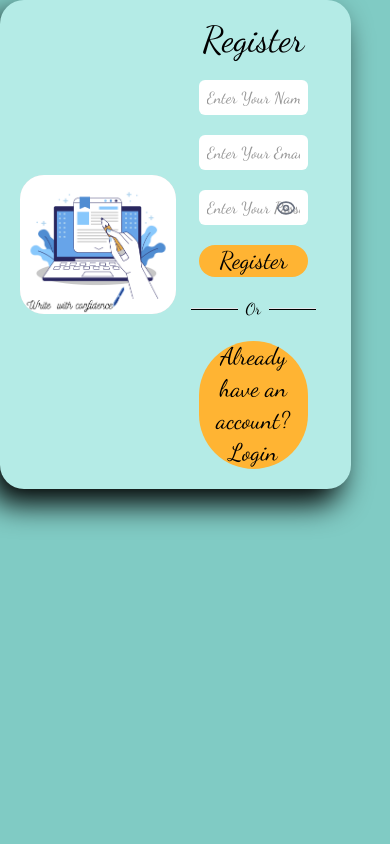
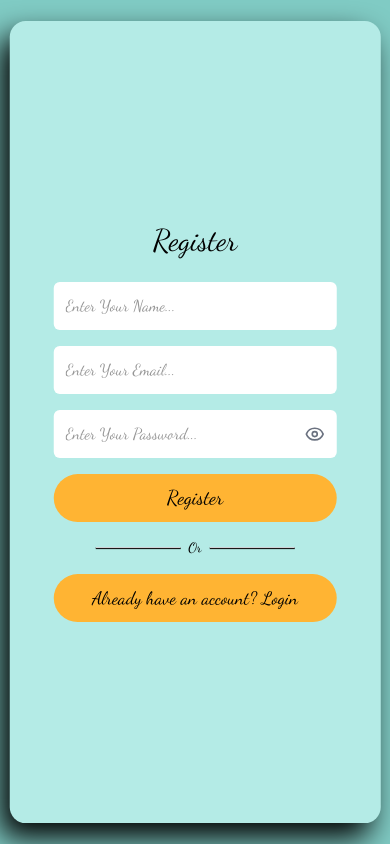
Before and after one commit to The-developer-Roy/inkpulse, a Next.js app: page /auth/register in a window 390 px wide. Built offline with nearby package versions, Linux system fonts and the light colour scheme.

Commit message:
Added More Responsiveness and fixed few issues

```diff
--- a/src/app/auth/register/page.tsx
+++ b/src/app/auth/register/page.tsx
@@ -46,7 +46,7 @@ const SignUpPage = () => {
         } catch (error) {
             console.error("Registration error:", error);
             toast.error("Signup failed. Please try again.", { id: loadingToast });
-        } finally{
+        } finally {
             setLoading(false);
         }
     };
@@ -57,9 +57,11 @@ const SignUpPage = () => {
     }
 
     return (
-        <div className={`bg-dominant h-[90%] w-[90%] flex justify-center items-center rounded-3xl drop-shadow-[-10px_15px_15px] ${dancingScript.className} p-5`}>
-            {loading && (<Spinner/>)}
-            <div className="w-[50%] h-[90%] bg-[#d9d9d9] rounded-3xl">
+        <div className={`bg-dominant h-[95vh] sm:h-[90%] w-[95vw] sm:w-[90%] flex flex-col lg:flex-row justify-center items-center rounded-2xl sm:rounded-3xl drop-shadow-[-10px_15px_15px] ${dancingScript.className} p-3 sm:p-5 absolute top-1/2 left-1/2 -translate-x-1/2 -translate-y-1/2`}>
+            {loading && (<Spinner />)}
+
+            {/* Image Section - Hidden on mobile, visible on large screens */}
+            <div className="hidden lg:block w-[50%] h-[90%] bg-[#d9d9d9] rounded-3xl">
                 <img
                     src="/Write.png"
                     alt="write"
@@ -67,13 +69,14 @@ const SignUpPage = () => {
                 />
             </div>
 
-            <div className="h-[90%] w-[50%] flex justify-center items-center flex-col gap-5">
-                <h1 className="text-4xl">Register</h1>
+            {/* Form Section */}
+            <div className="h-full w-full lg:h-[90%] lg:w-[50%] flex justify-center items-center flex-col gap-4 sm:gap-5 px-4 sm:px-0">
+                <h1 className="text-3xl sm:text-4xl mb-2 sm:mb-0">Register</h1>
 
                 <input
                     type="text"
                     placeholder="Enter Your Name..."
-                    className="p-2 w-[70%] h-[10%] rounded-md placeholder:text-[#959595] outline-none"
+                    className="p-3 sm:p-2 w-[90%] sm:w-[70%] h-12 sm:h-[10%] rounded-md placeholder:text-[#959595] outline-none text-base"
                     value={name}
                     onChange={(e) => setName(e.target.value)}
                 />
@@ -81,16 +84,16 @@ const SignUpPage = () => {
                 <input
                     type="email"
                     placeholder="Enter Your Email..."
-                    className="p-2 w-[70%] h-[10%] rounded-md placeholder:text-[#959595] outline-none"
+                    className="p-3 sm:p-2 w-[90%] sm:w-[70%] h-12 sm:h-[10%] rounded-md placeholder:text-[#959595] outline-none text-base"
                     value={email}
                     onChange={(e) => setEmail(e.target.value)}
                 />
 
-                <div className="relative w-[70%] h-[10%]">
+                <div className="relative w-[90%] sm:w-[70%] h-12 sm:h-[10%]">
                     <input
                         type={showPassword ? "text" : "password"}
                         placeholder="Enter Your Password..."
-                        className="p-2 w-full h-full rounded-md placeholder:text-[#959595] outline-none"
+                        className="p-3 sm:p-2 w-full h-full rounded-md placeholder:text-[#959595] outline-none text-base"
                         value={password}
                         onChange={(e) => setPassword(e.target.value)}
                     />
@@ -104,23 +107,23 @@ const SignUpPage = () => {
                 </div>
 
                 <button
-                    className="w-[70%] bg-secondary rounded-full h-[10%] text-2xl outline-none hover:bg-[#ebad42]"
+                    className="w-[90%] sm:w-[70%] bg-secondary rounded-full h-12 sm:h-[10%] text-xl sm:text-2xl outline-none hover:bg-[#ebad42] transition-all duration-200"
                     onClick={handleRegister}
                 >
                     Register
                 </button>
 
-                <div className="flex justify-center items-center gap-2 w-full">
+                <div className="flex justify-center items-center gap-2 w-[90%] sm:w-full">
                     <hr className="h-[2px] w-[30%] bg-black" />
-                    <span>Or</span>
+                    <span className="text-sm sm:text-base">Or</span>
                     <hr className="h-[2px] w-[30%] bg-black" />
                 </div>
 
                 <button
-                    className="w-[70%] bg-secondary rounded-full h-[10%] text-2xl outline-none flex justify-center items-center gap-5 hover:bg-[#ebad42]"
+                    className="w-[90%] sm:w-[70%] bg-secondary rounded-full h-12 sm:h-[10%] text-lg sm:text-2xl outline-none flex justify-center items-center gap-3 sm:gap-5 hover:bg-[#ebad42] transition-all duration-200"
                     onClick={() => navigateWithSpinner("/auth/signin")}
                 >
-                    Already have an account? Login
+                    <span className="text-center">Already have an account? Login</span>
                 </button>
             </div>
         </div>
--- a/src/app/genres/page.tsx
+++ b/src/app/genres/page.tsx
@@ -3,7 +3,7 @@
 import { useState } from "react";
 import { useRouter } from "next/navigation";
 import Spinner from "@/components/Spinner";
-import { Clapperboard, Ellipsis, Heart, Sparkles, Swords, TestTubeDiagonal, VenetianMask } from 'lucide-react'
+import { Clapperboard, Heart, Sparkles, Swords, TestTubeDiagonal, VenetianMask } from 'lucide-react'
 
 
 const genres = () => {
@@ -17,7 +17,6 @@ const genres = () => {
         { label: "Action", icon: <Swords size={20} /> },
         { label: "Sci-Fi", icon: <TestTubeDiagonal size={20} /> },
         { label: "Drama", icon: <Clapperboard size={20} /> },
-        { label: "And More", icon: <Ellipsis size={20} /> },
     ];
 
     const navigateWithSpinner = (path: string) => {
@@ -26,7 +25,7 @@ const genres = () => {
     };
 
     return (
-        <main>
+        <main className="flex justify-center items-center h-screen w-screen">
             {loading && <Spinner />}
             <div className='flex justify-center items-center gap-10 w-full flex-wrap'>
                 {categories.map((category) => (
--- a/src/components/Navbar.tsx
+++ b/src/components/Navbar.tsx
@@ -67,7 +67,7 @@ const Navbar: React.FC<NavbarProps> = ({ variant, profilePic, setLoading }) => {
         { label: "Action", icon: <Swords size={20} /> },
         { label: "Sci-Fi", icon: <TestTubeDiagonal size={20} /> },
         { label: "Drama", icon: <Clapperboard size={20} /> },
-        { label: "And More", icon: <Ellipsis size={20} /> },
+        { label: "genres", icon: <Ellipsis size={20} /> },
     ];
 
     const navigateWithSpinner = (path: string) => {
@@ -86,7 +86,7 @@ const Navbar: React.FC<NavbarProps> = ({ variant, profilePic, setLoading }) => {
         setMobileMenuOpen(false);
     };
 
-    const logout = async ()=>{
+    const logout = async () => {
         setLoading(true);
         setMobileMenuOpen(false);
         await fetch("/api/auth/logout", { method: "POST" });
@@ -219,26 +219,7 @@ const Navbar: React.FC<NavbarProps> = ({ variant, profilePic, setLoading }) => {
                             )}
                         </div>
 
-                        {/* Mobile Categories */}
-                        {isAuthenticated && (
-                            <div className="mt-6">
-                                <h3 className="text-lg font-semibold mb-4">Genres</h3>
-                                <div className="grid grid-cols-2 gap-3">
-                                    {categories.map((category) => (
-                                        <button
-                                            key={category.label}
-                                            onClick={() => navigateWithSpinner(`/post?query=${encodeURIComponent(category.label)}`)}
-                                            className="bg-primary flex flex-col justify-center items-center gap-2 rounded-xl p-3 hover:scale-105 transition duration-200"
-                                        >
-                                            <div className="rounded-full bg-background p-2">
-                                                {category.icon}
-                                            </div>
-                                            <span className="text-secondary text-sm">{category.label}</span>
-                                        </button>
-                                    ))}
-                                </div>
-                            </div>
-                        )}
+
                     </motion.div>
                 )}
             </AnimatePresence>
```
Also changed, not shown: 1 other file (tests, documents, lock files or other folders).
